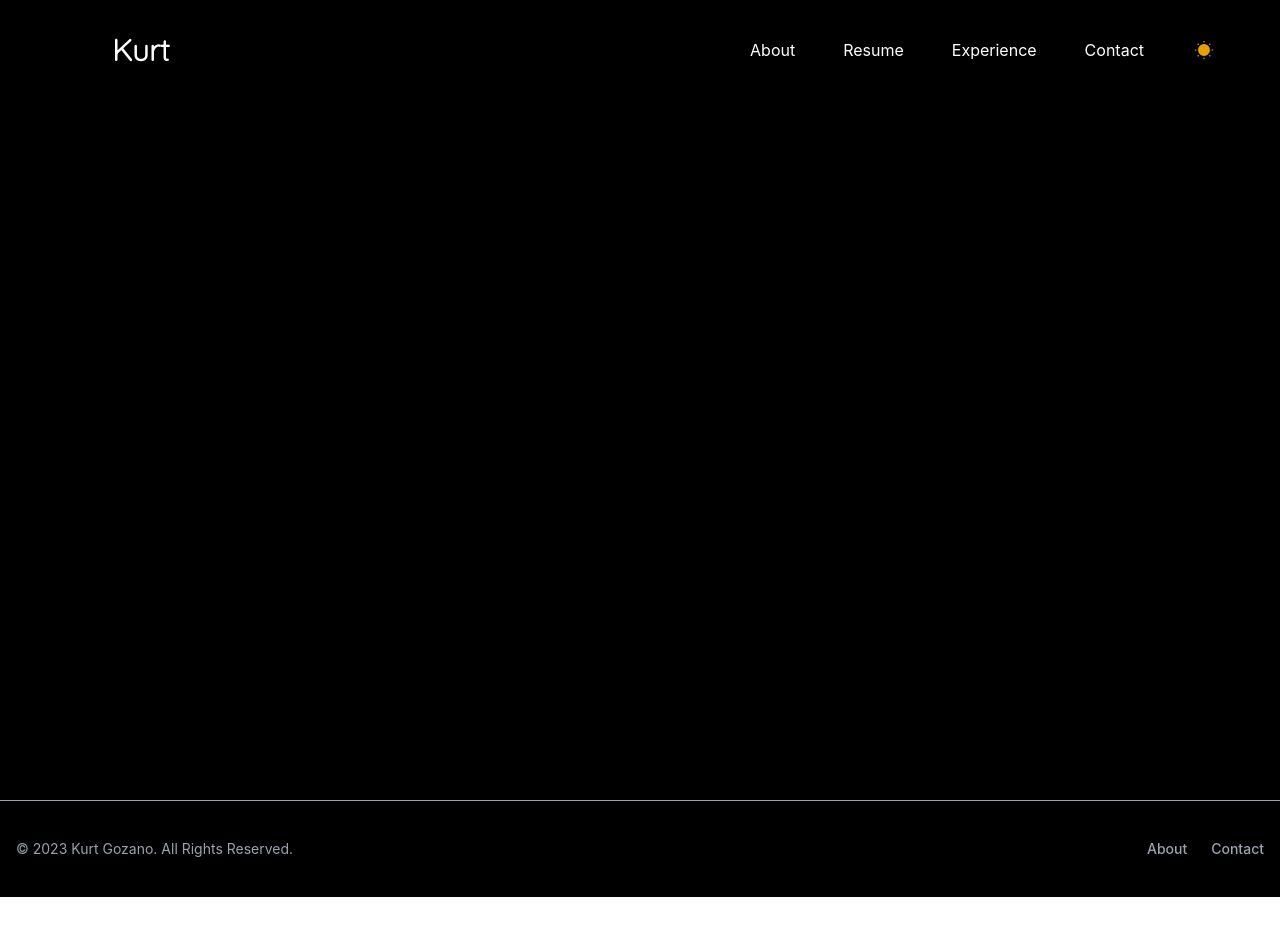
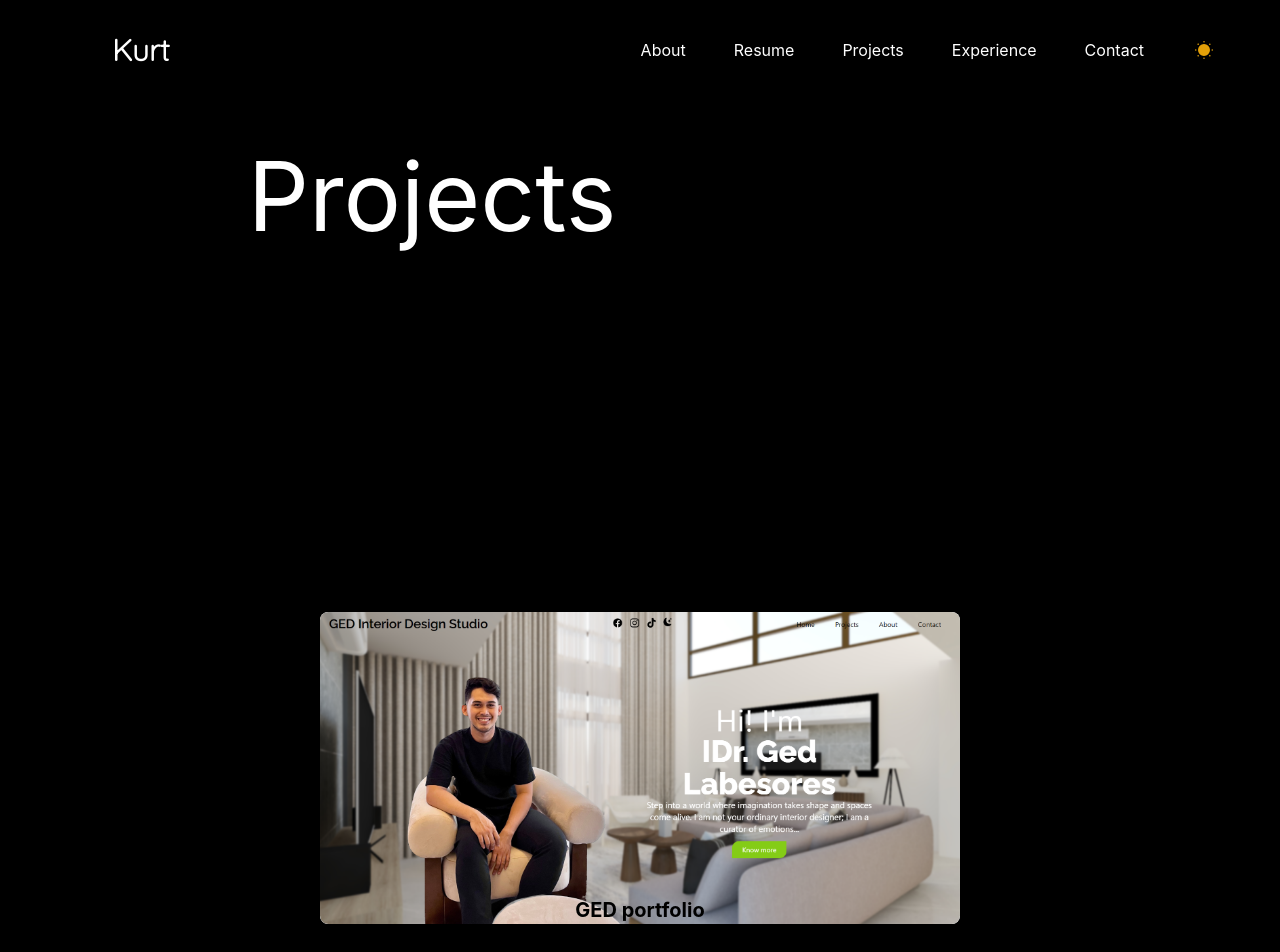
Before and after one commit to Jonavoidd/react-portfolio, a React (Create React App) app: page /projects in a window 1280 px wide. Shown: the top 952 px of the page. Before the commit the page ends 897 px from the top, so only its background shows below. Built offline with nearby package versions, Linux system fonts and the light colour scheme.

Commit message:
added a project section

```diff
--- a/public/index.html
+++ b/public/index.html
@@ -5,6 +5,8 @@
     <link rel="icon" href="%PUBLIC_URL%/img/favicon.ico" />
     <link rel="icon" href="%PUBLIC_URL%/img/kurt-pic.png" />
     <link rel="icon" href="%PUBLIC_URL%/img/kurt-new-pic.png" />
+    <link rel="icon" href="%PUBLIC_URL%/img/projects/1.png" />
+
     <meta name="viewport" content="width=device-width, initial-scale=1" />
     <meta name="theme-color" content="#000000" />
     <meta
@@ -12,10 +14,7 @@
       content="Web site created using create-react-app"
     />
     <link rel="apple-touch-icon" href="%PUBLIC_URL%/img/logo192.png" />
-    <!--
-      manifest.json provides metadata used when your web app is installed on a
-      user's mobile device or desktop. See https://developers.google.com/web/fundamentals/web-app-manifest/
-    -->
+
     <link rel="manifest" href="%PUBLIC_URL%/manifest.json" />
     <link rel="preconnect" href="https://fonts.googleapis.com">
     <link rel="preconnect" href="https://fonts.gstatic.com" crossorigin>
@@ -23,29 +22,12 @@
     <link rel="preconnect" href="https://fonts.googleapis.com">
     <link rel="preconnect" href="https://fonts.gstatic.com" crossorigin>
     <link href="https://fonts.googleapis.com/css2?family=Oswald&family=Quicksand:wght@300&display=swap" rel="stylesheet">
-    <!--
-      Notice the use of %PUBLIC_URL% in the tags above.
-      It will be replaced with the URL of the `public` folder during the build.
-      Only files inside the `public` folder can be referenced from the HTML.
 
-      Unlike "/favicon.ico" or "favicon.ico", "%PUBLIC_URL%/favicon.ico" will
-      work correctly both with client-side routing and a non-root public URL.
-      Learn how to configure a non-root public URL by running `npm run build`.
-    -->
     <title>Kurt's Portfolio</title>
   </head>
   <body classname="dark">
     <noscript>You need to enable JavaScript to run this app.</noscript>
     <div id="root"></div>
-    <!--
-      This HTML file is a template.
-      If you open it directly in the browser, you will see an empty page.
 
-      You can add webfonts, meta tags, or analytics to this file.
-      The build step will place the bundled scripts into the <body> tag.
-
-      To begin the development, run `npm start` or `yarn start`.
-      To create a production bundle, use `npm run build` or `yarn build`.
-    -->
   </body>
 </html>
--- a/src/components/Experience.js
+++ b/src/components/Experience.js
@@ -3,7 +3,7 @@ import userData from "../layout/myData";
 const Experience = () => {
     return (
         <section className={"dark:bg-black"}>
-            <div classname={"max-w-6xl h-48"}>
+            <div className={"max-w-6xl h-48"}>
                 <h1 className={"md:text-8xl text-5xl relative md:-left-36 md:top-12 top-20"}>
                     Experience
                 </h1>
--- a/src/components/Nav.js
+++ b/src/components/Nav.js
@@ -79,11 +79,11 @@ const Nav = () => {
                         <MyButton>Resume</MyButton>
                     </Link>
                 </li>
-                {/* <li className={"lg:mr-12 lg:my-0 my-7 z-10"}>
+                <li className={"lg:mr-12 lg:my-0 my-7 z-10"}>
                     <Link to={"/projects"} className={"hover:text-gray-500 duration-500"}>
                         <MyButton>Projects</MyButton>
                     </Link>
-                </li> */}
+                </li>
                 <li className={"lg:mr-12 lg:my-0 my-7 z-10"}>
                     <Link to={"/experience"} className={"hover:text-gray-500 duration-500"}>
                         <MyButton>Experience</MyButton>
--- a/src/components/Project.js
+++ b/src/components/Project.js
@@ -1,13 +1,60 @@
 import React from "react";
+import userData from "../layout/myData";
+import { Link } from "react-router-dom";
 
 const Projects = () => {
-    return (
-        <>
-            <div className="flex flex-col justify-center items-center w-screen h-auto">
+  return (
+    <>
+      <section className={"dark:bg-black"}>
+        <div className={"max-w-6xl h-48"}>
+          <h1
+            className={
+              "md:text-8xl text-5xl relative md:-left-36 md:top-12 top-20"
+            }
+          >
+            Projects
+          </h1>
+        </div>
+        <div
+          className={
+            "h-full md:mt-56 mt-64 flex flex-col justify-center items-center"
+          }
+        >
+          {userData.projects.map((proj, idx) => (
+            <>
+              <MyCard
+                key={idx}
+                bgImage={proj.bgImage}
+                title={proj.title}
+                url={proj.url}
+              />
+            </>
+          ))}
+        </div>
+      </section>
+    </>
+  );
+};
 
-            </div>
-        </>
-    )
-}
+const MyCard = ({ title, bgImage, url }) => {
+  return (
+    <Link to={url} target="__blank" className={"justify-center items-center"}>
+      <div
+        className={
+          "relative h-full block md:w-1/2 my-24 bg-white rounded-lg shadow m-auto overflow-hidden"
+        }
+      >
+        <img src={bgImage} alt="bg" className={"w-full h-full rounded-lg object-cover transform hover:scale-125 transition duration-1000 ease-out"} />
+        <h1
+          className={
+            "absolute bottom-0 justify-center text-xl font-bold text-black w-full text-center"
+          }
+        >
+          {title}
+        </h1>
+      </div>
+    </Link>
+  );
+};
 
 export default Projects;
--- a/src/layout/myData.js
+++ b/src/layout/myData.js
@@ -12,9 +12,9 @@ const userData = {
       "Hi! I'm a first year BSIT student, a new developer working with Java and JavaScript. I design for front-end using React\n" +
       "js, HTML and CSS. I also use Java and Python for other projects.",
     description: [
-            'I am a first year student in Southwestern University PHINMA studying under the program Bachelor of Science in Information Technology',
-            'I have created various projects using Java and Python and also a desinged a web using HTML, CSS and JavaScript',
-            'I am 19 years old as of this moment and is studying to become even more proficient'
+      "I am a first year student in Southwestern University PHINMA studying under the program Bachelor of Science in Information Technology",
+      "I have created various projects using Java and Python and also a desinged a web using HTML, CSS and JavaScript",
+      "I am 19 years old as of this moment and is studying to become even more proficient",
     ],
   },
 
@@ -36,8 +36,9 @@ const userData = {
   projects: [
     {
       title: "GED portfolio",
-            bgImage: "",
-        }
+      bgImage: process.env.PUBLIC_URL + "/img/projects/1.png",
+      url: "https://gedinteriordesigns.netlify.app/",
+    },
   ],
 
   socialLinks: {
```
Also changed, not shown: public/img/projects/1.png (added). Lines whose indentation alone changed are shown as unchanged.
